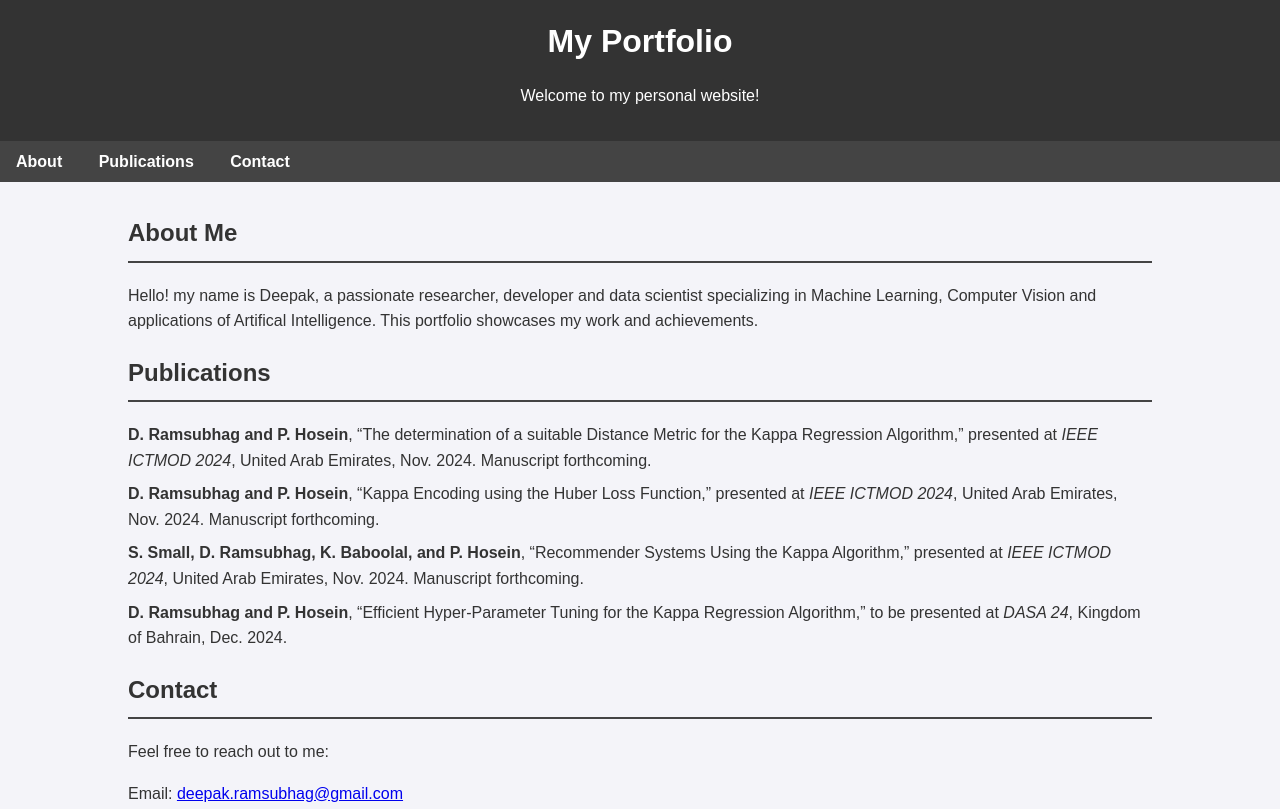
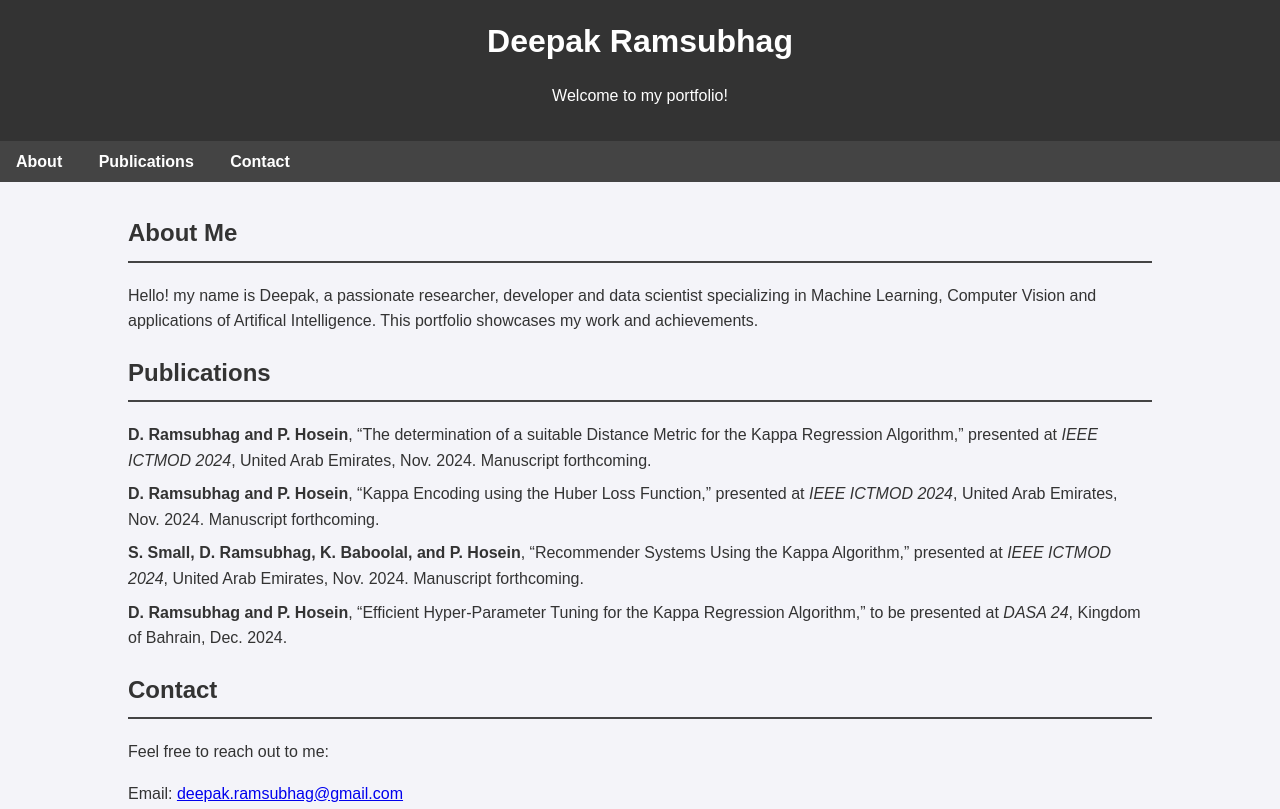
Before and after one commit to Deepak-Ramsubhag/Portfolio, a plain HTML site: page index.html in a window 1280 px wide. Shown: the top 809 px of the page. Drawn offline with Linux system fonts and the light colour scheme.

Commit message:
Update index.html

```diff
--- a/index.html
+++ b/index.html
@@ -70,8 +70,8 @@
 </head>
 <body>
     <header>
-        <h1>My Portfolio</h1>
-        <p>Welcome to my personal website!</p>
+        <h1>Deepak Ramsubhag</h1>
+        <p>Welcome to my portfolio!</p>
     </header>
 
     <nav>
```
